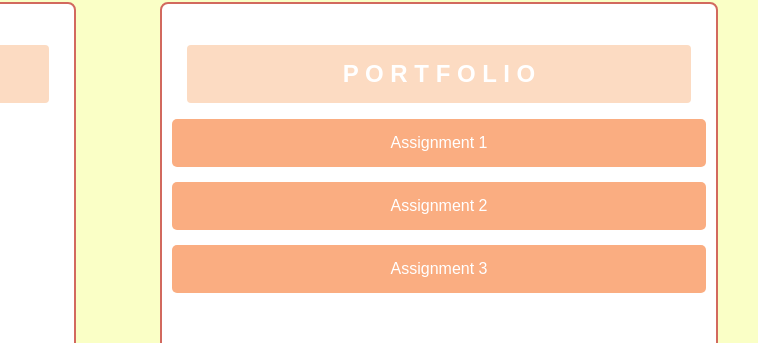
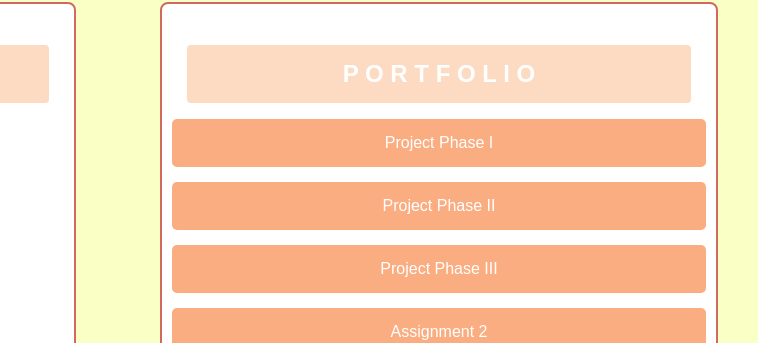
Before and after one commit to Loafettie/CMU-MHernandez, a plain HTML site: page index.html in a window 1280 px wide. Shown: the part 268-611 px from the top of the page, 522-1280 px from the left. Drawn offline with Linux system fonts and the light colour scheme.

Commit message:
Update index.html

```diff
--- a/index.html
+++ b/index.html
@@ -28,7 +28,9 @@
         <div class="column portfolio">
             <h1>P O R T F O L I O</h1>
             <div class="button-group">
-                <a href="assignment1.html" class="portfolio-button">Assignment 1</a>
+                <a href="assignmentproject1.html" class="portfolio-button">Project Phase I</a>
+                <a href="AssignmentProjectII.html" class="portfolio-button">Project Phase II</a>
+                <a href="assignmentIII.html" class="portfolio-button">Project Phase III</a>
                 <a href="assignment2.html" class="portfolio-button">Assignment 2</a>
                 <a href="assignment3.html" class="portfolio-button">Assignment 3</a>
             </div>
@@ -47,7 +49,7 @@
         <div class="column goals">
             <h1>G O A L S</h1>
             <ul>
-                <li><img src="http://i171.photobucket.com/albums/u300/ferny-dust/sozai/bullets/70.gif" width="7" height="7" alt=""> Enhance my skills in data visualization! Also, learn how data visualization(s) can be made more <i>inclusive</i> and <i>accessible</i>.</i></i></li>
+                <li><img src="http://i171.photobucket.com/albums/u300/ferny-dust/sozai/bullets/70.gif" width="7" height="7" alt=""> Enhance my skills in data visualization! Also, learn how data visualization(s) can be made more <i>inclusive</i> and <i>accessible</i>.</li>
                 <li><img src="http://i171.photobucket.com/albums/u300/ferny-dust/sozai/bullets/71.gif" width="7" height="7" alt=""> Gain a foundational understanding of Tableau!</li>
                 <li><img src="http://i171.photobucket.com/albums/u300/ferny-dust/sozai/bullets/72.gif" width="7" height="7" alt=""> Experiment with new tools and techniques!</li>
                 <br><li><img src="http://i171.photobucket.com/albums/u300/ferny-dust/sozai/bullets/14.gif" width="7" height="7"> <b>Micro Goals:</b> Figure out how to fix the header, attempt to make an interactive gallery, not need to frankenstein/constantly guess how to do html (AKA remember!)</li>
```
